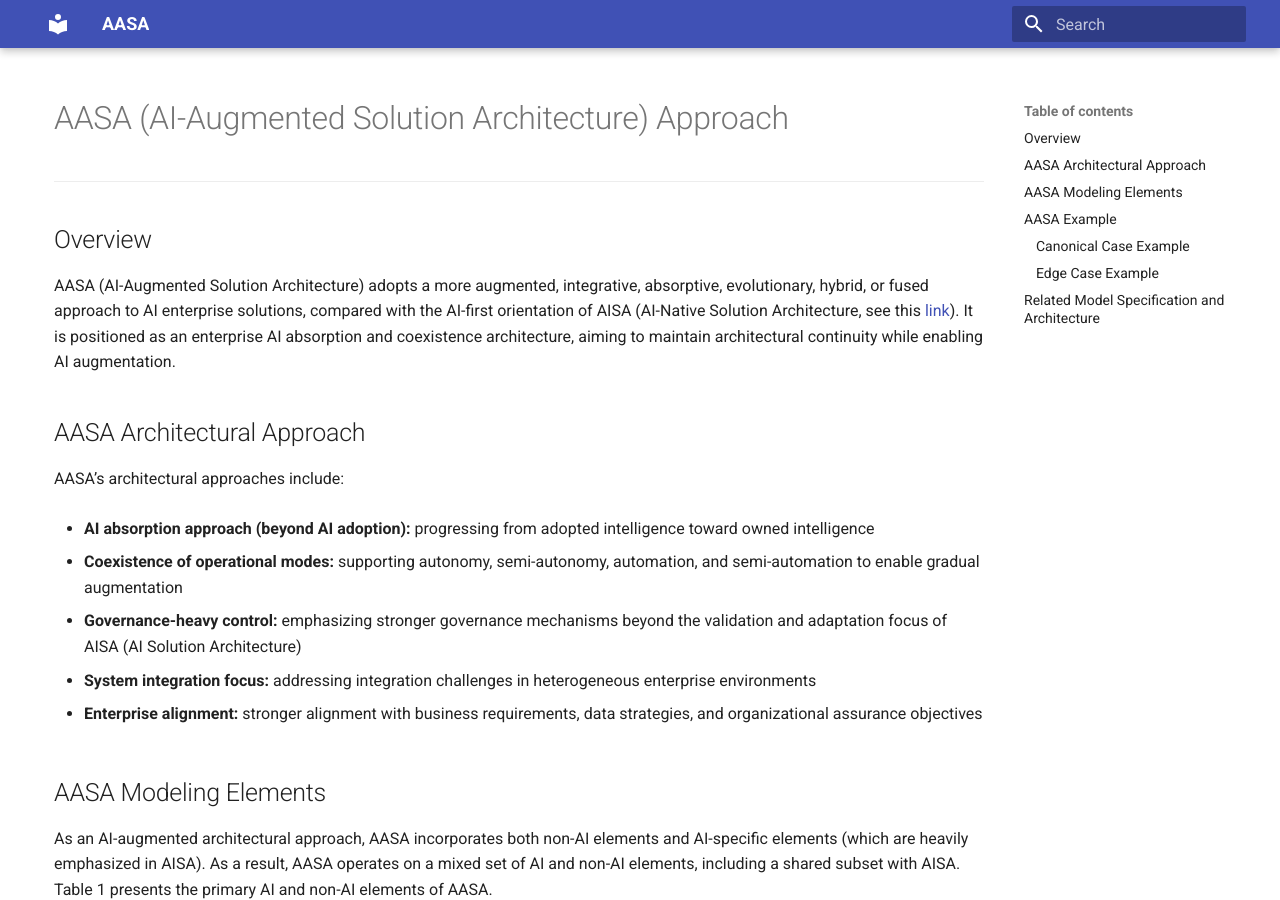
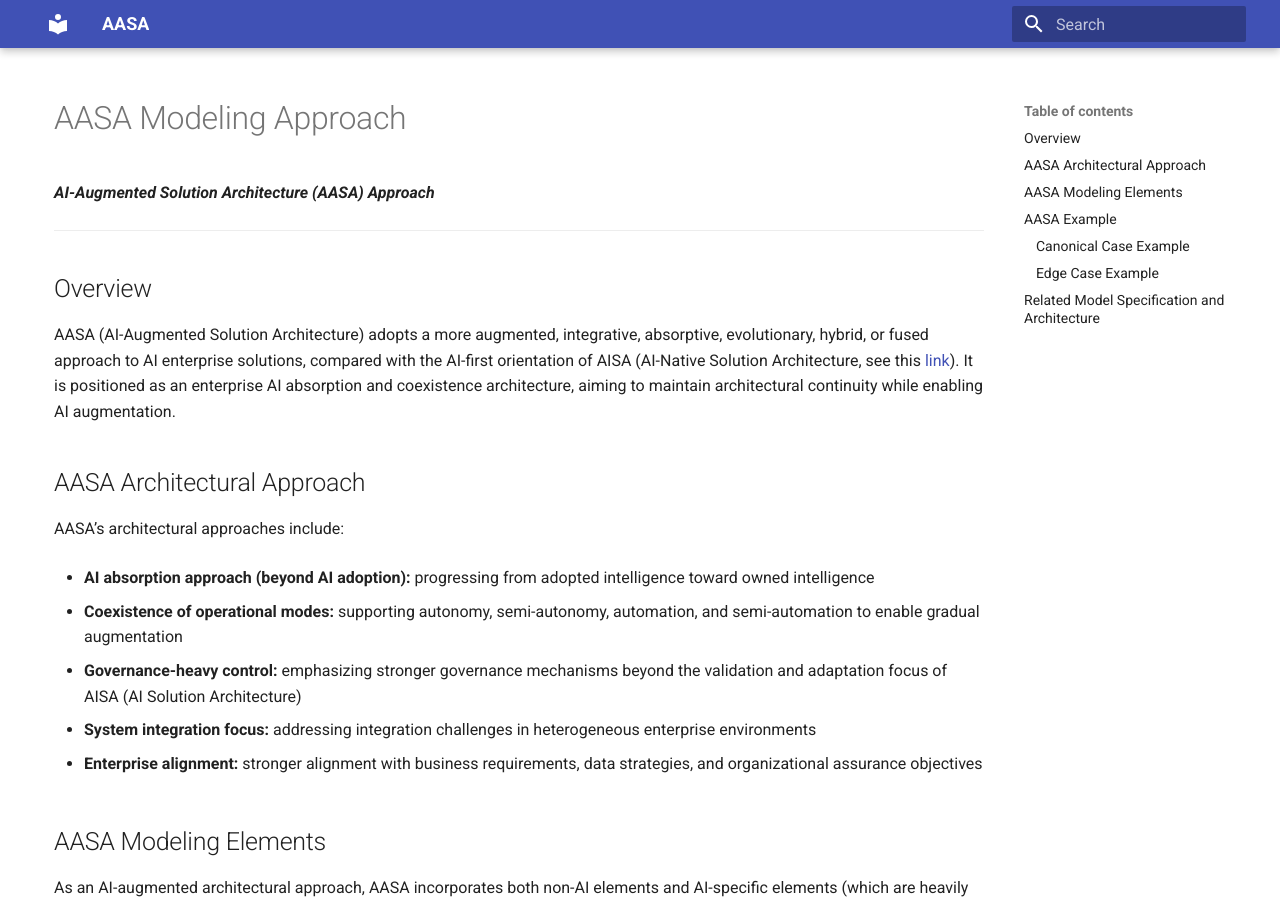
Before and after one commit to seniorgu/aasa, an MkDocs documentation site: the page built from docs/aasa-specification.md, in a window 1280 px wide and 900 px high. Built offline with MkDocs 1.6.1 and Material for MkDocs 9.7.7, drawn with Linux system fonts in a browser that asks for light colours.

Commit message:
Update aasa-specification.md

```diff
--- a/docs/aasa-specification.md
+++ b/docs/aasa-specification.md
@@ -1,4 +1,6 @@
-# AASA (AI-Augmented Solution Architecture) Approach
+# AASA Modeling Approach
+
+***AI-Augmented Solution Architecture (AASA) Approach***
 
 ---
 
```
